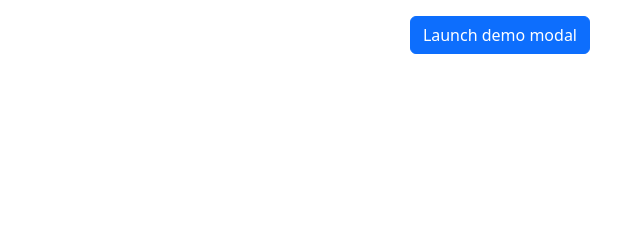
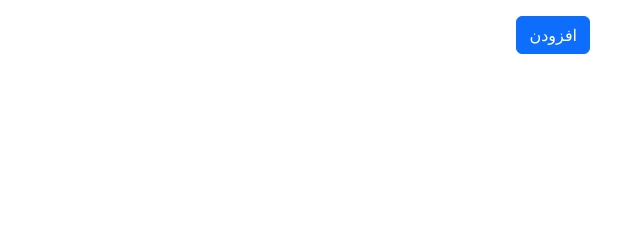
Before and after one commit to ark948/django-todo, a Django app: page /todo/ in a window 1280 px wide. Shown: the part 359-599 px from the top of the page, without its empty margins (640-1280 px from the left). Run offline with Django 5.2, Linux system fonts and the light colour scheme; the visitor is signed in with stand-in values (Sample User, id 1); data that the repository does not hold is empty; some libraries are stand-ins or nearby versions.

Commit message:
add new task with modal succesfully implemented

```diff
--- a/templates/todo/index.html
+++ b/templates/todo/index.html
@@ -34,7 +34,7 @@
 <div id="add_task_modal">
     <!-- Button trigger modal -->
     <button type="button" class="btn btn-primary" data-bs-toggle="modal" data-bs-target="#exampleModal">
-        Launch demo modal
+        افزودن
     </button>
 
     <!-- Modal -->
@@ -46,11 +46,15 @@
                     <button type="button" class="btn-close" data-bs-dismiss="modal" aria-label="Close"></button>
                 </div>
                 <div class="modal-body">
-                    ...
+                    <form method="post" action="{% url 'todo:new' %}">
+                        {% csrf_token %}
+                        {{ new_task_form.as_p }}
+                        <button type="submit" class="btn btn-primary btn-sm">افزودن</button>
+                    </form>
                 </div>
                 <div class="modal-footer">
-                    <button type="button" class="btn btn-secondary" data-bs-dismiss="modal">Close</button>
-                    <button type="button" class="btn btn-primary">Save changes</button>
+                    <button type="button" class="btn btn-secondary" data-bs-dismiss="modal">بستن</button>
+                    <button type="button" class="btn btn-primary">ذخیره</button>
                 </div>
             </div>
         </div>
```
